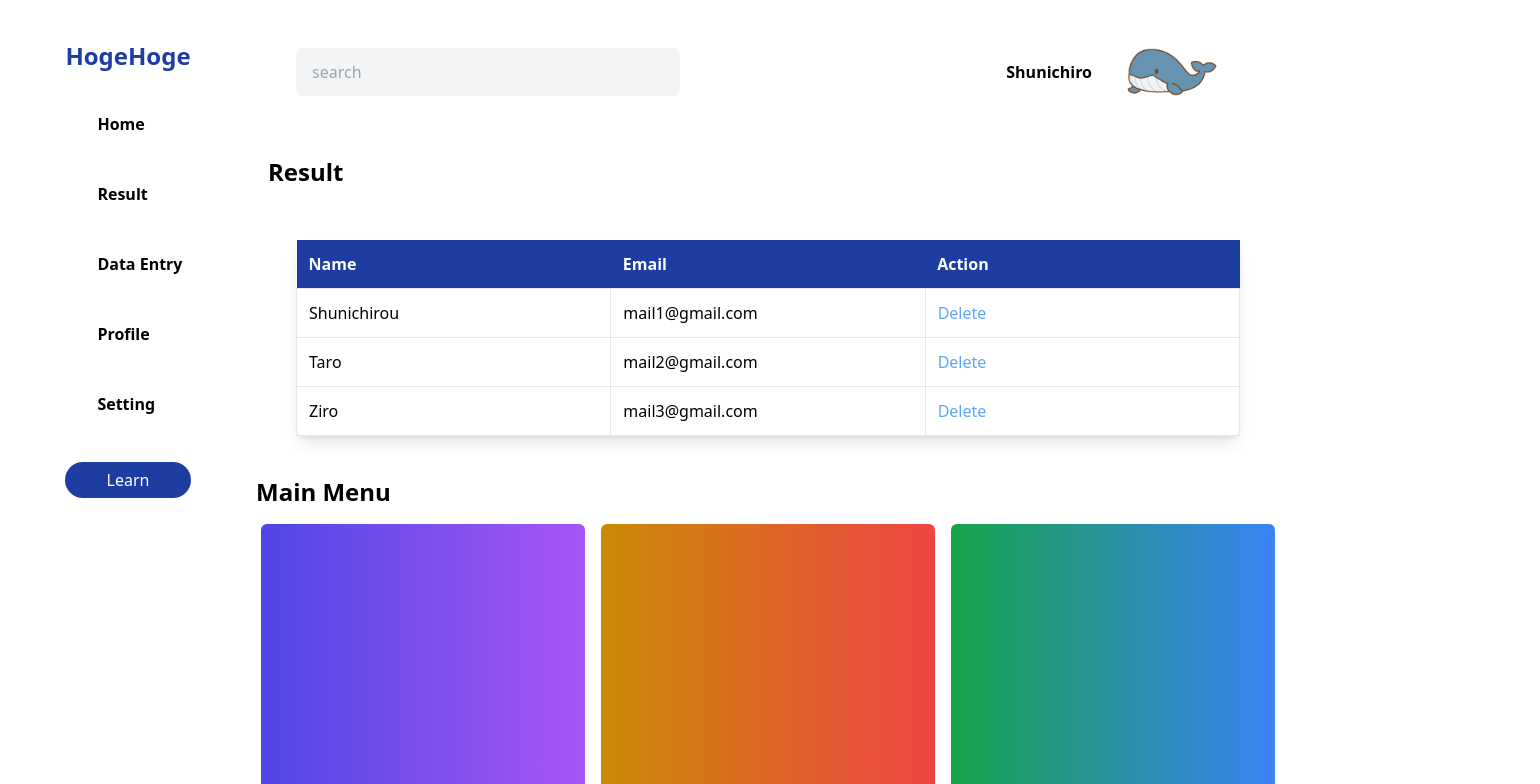
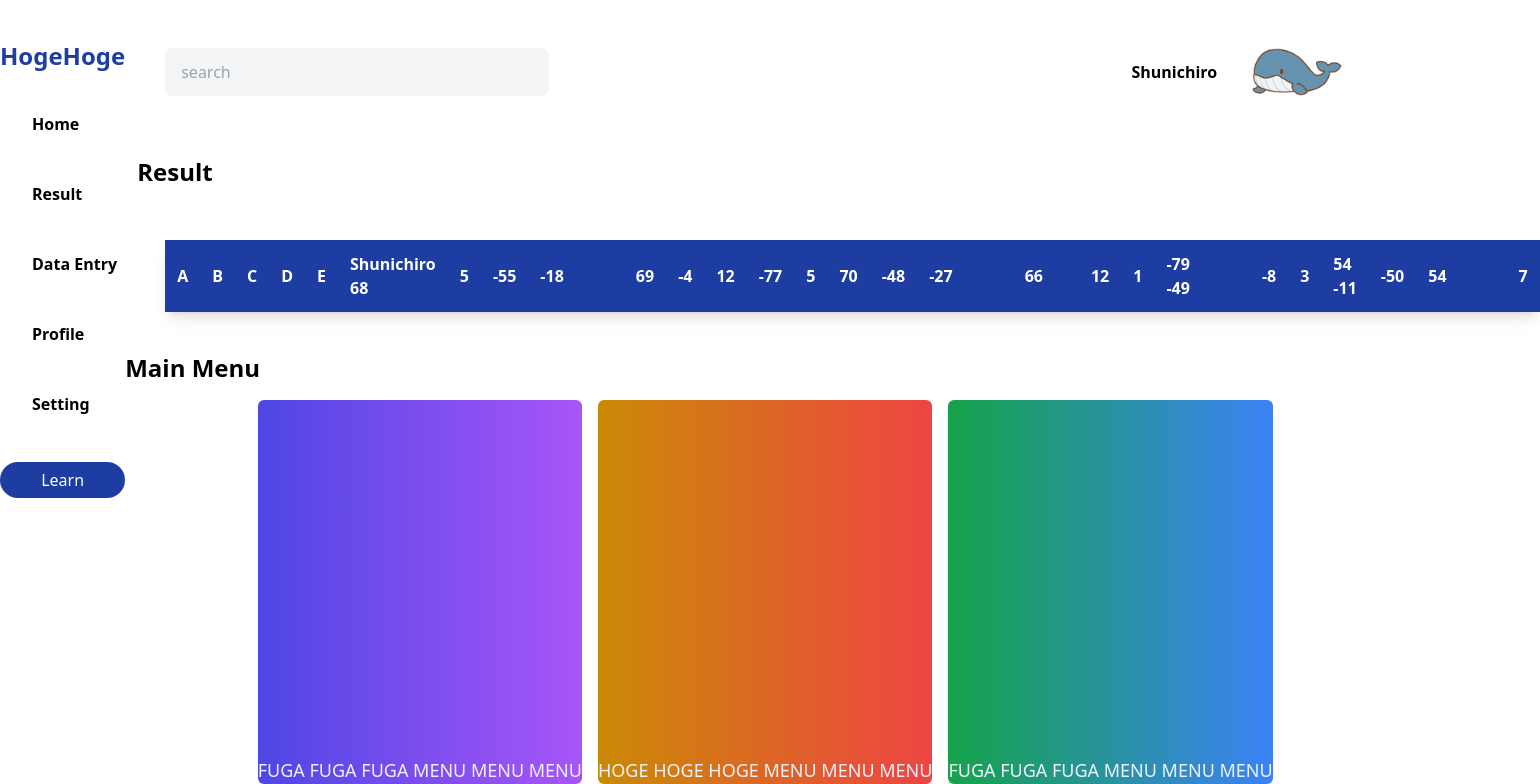
Before and after one commit to ShunichirouKamino/next-sandbox, a Next.js app: page / in a window 1280 px wide. Shown: the top 784 px of the page, 1540 px wide, since content can reach past the window. Built offline with nearby package versions, Linux system fonts and the light colour scheme; some icons are missing.

Commit message:
talbeにデータの出力を流す

```diff
--- a/src/components/ReesultPage/index.tsx
+++ b/src/components/ReesultPage/index.tsx
@@ -1,9 +1,7 @@
-import { getData } from "../../lib/csvData";
 import Header from "../Header";
-import ImageContainer from "../ImageContainer";
 import SideBar from "../SideBar";
 import SimpleText from "../SimpleText";
-import Table, { Column, TableProps } from "../Table";
+import Table, { TableProps } from "../Table";
 import Body from "./Body/Body";
 
 type Result = {
@@ -16,28 +14,44 @@ type Result = {
 };
 
 export type ResultPageProps = {
-  resultData: TableProps<Result>;
+  members: string[];
+  results: string[][];
 };
 
-const ResultPage: React.FC<ResultPageProps> = ({ resultData }) => {
-  console.log(resultData.columns);
-  console.log(resultData.rawdata);
-  const columns = [
-    { label: "Name", size: "w-1/3" },
-    { label: "Email", size: "w-1/3" },
-    {
-      label: "Action",
-      size: "w-1/3",
-      bodyStyle:
-        "text-blue-400 hover:text-[#1e3da3] hover:font-medium cursor-pointer",
-    },
-  ];
+const ResultPage: React.FC<ResultPageProps> = ({ members, results }) => {
+  const columns = members.map((m) => {
+    const c: string = m;
+    return { label: c, size: "w-1/6" };
+  });
 
-  const rawData = [
-    { name: "Shunichirou", email: "mail1@gmail.com", action: "Delete" },
-    { name: "Taro", email: "mail2@gmail.com", action: "Delete" },
-    { name: "Ziro", email: "mail3@gmail.com", action: "Delete" },
-  ];
+  const rawData = results.map((raw) => {
+    return {
+      A: raw[0],
+      B: raw[1],
+      C: raw[2],
+      D: raw[3],
+      E: raw[4],
+      Shunichiro: raw[5],
+    };
+  });
+  console.log(rawData);
+
+  // const columns = [
+  //   { label: "Name", size: "w-1/3" },
+  //   { label: "Email", size: "w-1/3" },
+  //   {
+  //     label: "Action",
+  //     size: "w-1/3",
+  //     bodyStyle:
+  //       "text-blue-400 hover:text-[#1e3da3] hover:font-medium cursor-pointer",
+  //   },
+  // ];
+
+  // const rawData = [
+  //   { name: "Shunichirou", email: "mail1@gmail.com", action: "Delete" },
+  //   { name: "Taro", email: "mail2@gmail.com", action: "Delete" },
+  //   { name: "Ziro", email: "mail3@gmail.com", action: "Delete" },
+  // ];
 
   return (
     <>
--- a/src/components/Table/index.tsx
+++ b/src/components/Table/index.tsx
@@ -12,8 +12,6 @@ export type TableProps<R> = {
   columns: Column<R>[];
   rawdata?: R[];
 };
-
-export type styles = {};
 
 function Table<R>({ columns, rawdata }: TableProps<R>): JSX.Element {
   return (
@@ -40,7 +38,7 @@ function Table<R>({ columns, rawdata }: TableProps<R>): JSX.Element {
                         " border hover:bg-gray-100 p-3"
                       }
                     >
-                      {rawdata[`${col.label.toLowerCase()}`]}
+                      {rawdata[`${col.label}`]}
                     </td>
                   ) : (
                     <td
@@ -48,7 +46,7 @@ function Table<R>({ columns, rawdata }: TableProps<R>): JSX.Element {
                         `${col.size}` + " border hover:bg-gray-100 p-3"
                       }
                     >
-                      {rawdata[`${col.label.toLowerCase()}`]}
+                      {rawdata[`${col.label}`]}
                     </td>
                   )
                 )}
--- a/src/pages/index.tsx
+++ b/src/pages/index.tsx
@@ -9,15 +9,10 @@ import { getData } from "../lib/csvData";
  * @param allPostsData ブログ記事リスト
  * @returns Homeページの{@link JSX.Element}
  */
-const Home = ({ result }): JSX.Element => {
+const Home = ({ data }): JSX.Element => {
   return (
     <>
-      <ResultPage
-        resultData={{
-          columns: result.members,
-          rawdata: result.results,
-        }}
-      ></ResultPage>
+      <ResultPage members={data.members} results={data.results}></ResultPage>
     </>
     // <Layout home>
     //   <Head>
@@ -49,10 +44,10 @@ const Home = ({ result }): JSX.Element => {
  * @returns homeに表示するブログ記事リスト
  */
 export const getStaticProps: GetStaticProps = async () => {
-  const result = getData();
+  const data = getData();
   return {
     props: {
-      result,
+      data,
     },
   };
 };
```
Also changed, not shown: src/pages/result/index.tsx (+2 -6 lines).
